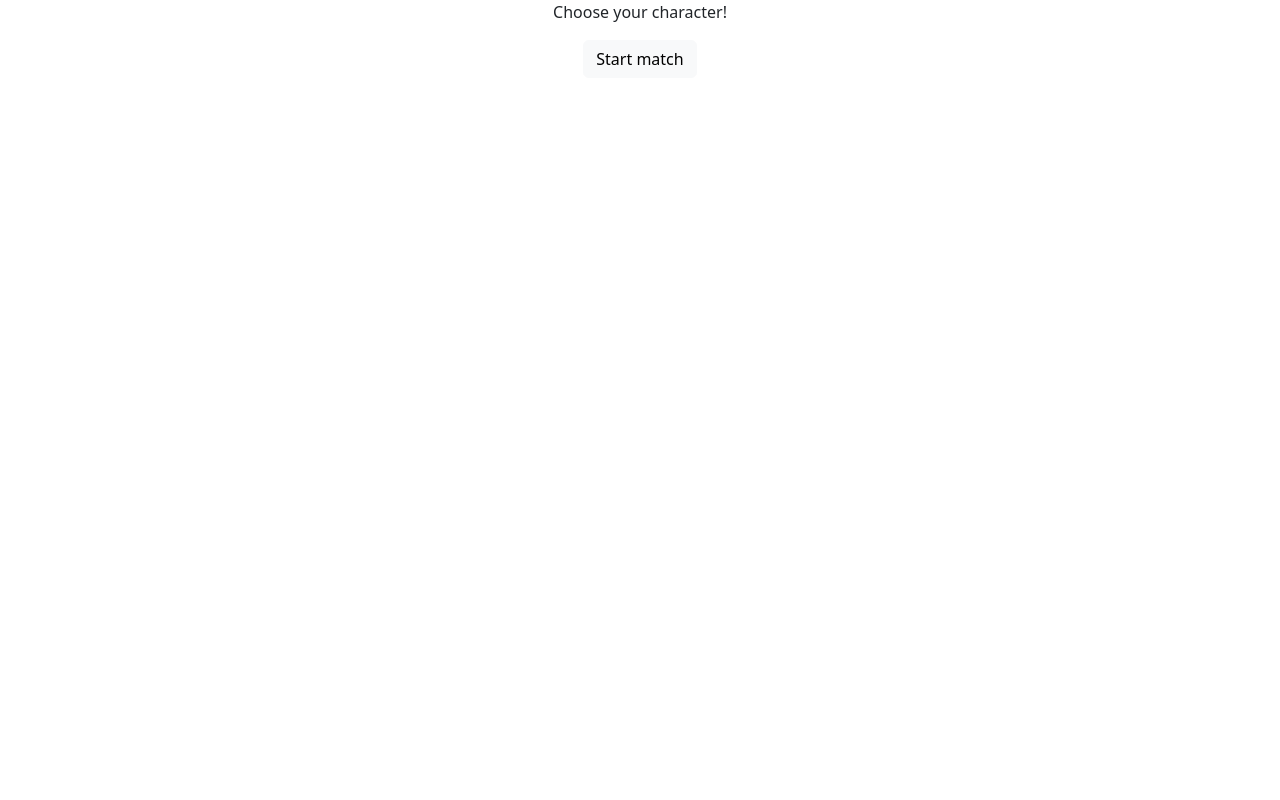
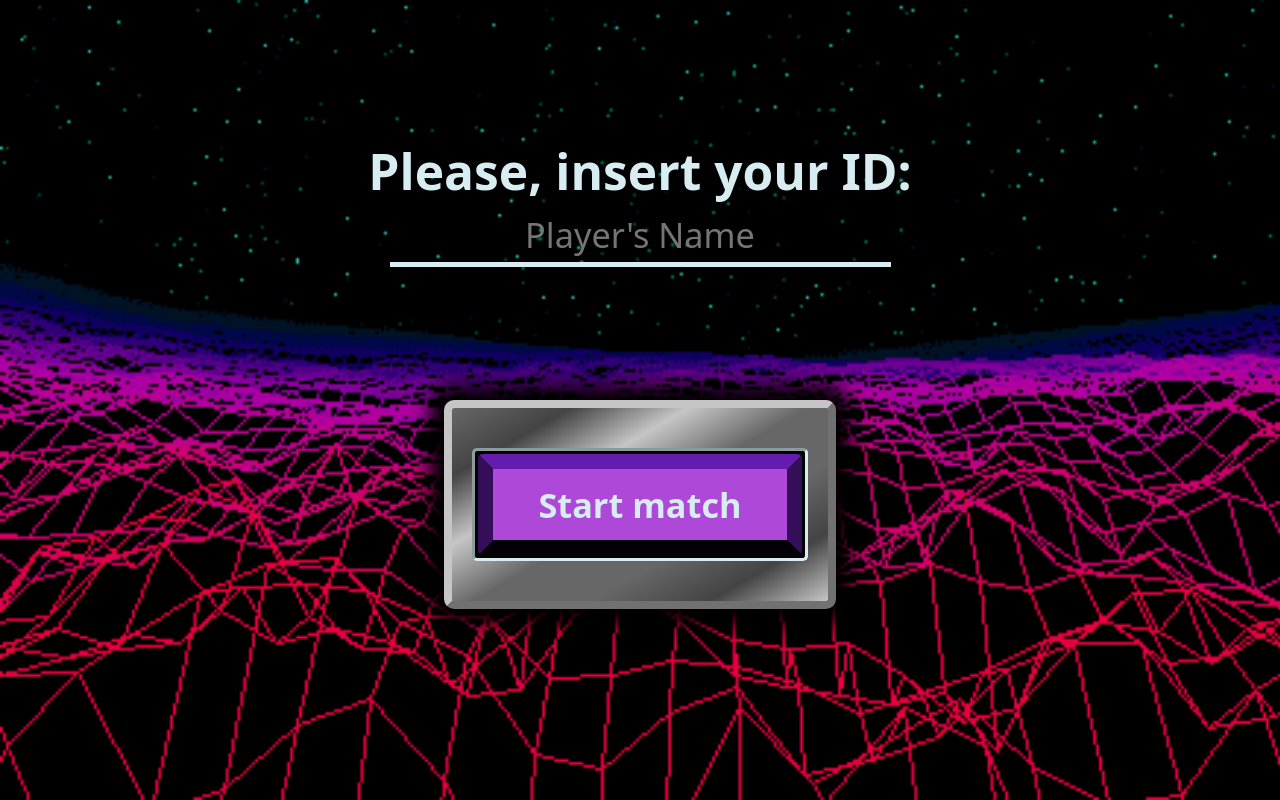
Before and after one commit to adrip01/TicTacToe, a plain HTML site: page SinglePlayerScreen.html in a window 1280 px wide. Drawn offline with nearby package versions, Linux system fonts and the light colour scheme.

Commit message:
renamed html and scss files

```diff
--- a/2PcharSelector.html
+++ b/SinglePlayerScreen.html
@@ -13,21 +13,26 @@
       crossorigin="anonymous"
     />
   </head>
-  <body>
+  <body id="bodySinglePlayer">
     <div class="container-fluid">
-      <div class="row">
-        <div class="col">
-          <p class="chooseTitle">Choose your character!</p>
+      <div class="row" id="rowSPid">
+        <div class="col" id="colSPid">
+          <div>
+            <p class="subTitles">Please, insert your ID:</p>
+          </div>
+          <div>
+            <input class="inputName" type="text" placeholder="Player's Name" />
+          </div>
         </div>
       </div>
       <div class="row">
         <div class="col">
-          <div class="btt">
-            <a href="#">
-              <button type="button" class="btn btn-light startMatch">
-                Start match
-              </button>
-            </a>
+          <div class="metalPlate">
+            <div class="borderButton">
+              <a href="#">
+                <button type="button" class="button">Start match</button>
+              </a>
+            </div>
           </div>
         </div>
       </div>
--- a/css/_SinglePlayer.scss
+++ b/css/_SinglePlayer.scss
@@ -6,7 +6,11 @@
   background-size: cover;
 }
 
+
+#rowSPid {
+  height: 50vh;
+}
+
 #colSPid {
   flex-direction: column;
-  height: 50vh;
 }
--- a/css/style.scss
+++ b/css/style.scss
@@ -1,4 +1,4 @@
-@import "2PcharSelector";
+@import "2Players";
 @import "SinglePlayer";
 
 :root {
```
Also changed, not shown: 2PlayersScreen.html (renamed from singlePcharSelector.html, +9 -1 lines), index.html (+2 -2 lines), css/_2PcharSelector.scss (added), css/_2Players.scss (added), dist/css/style.css.
